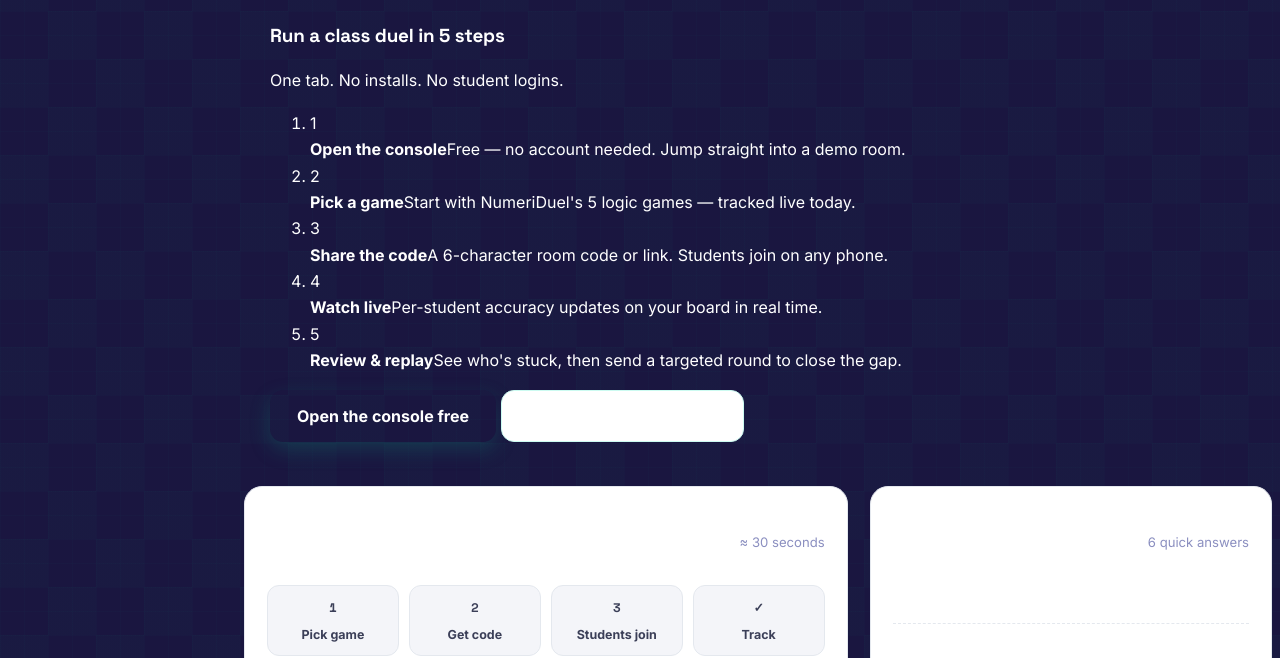
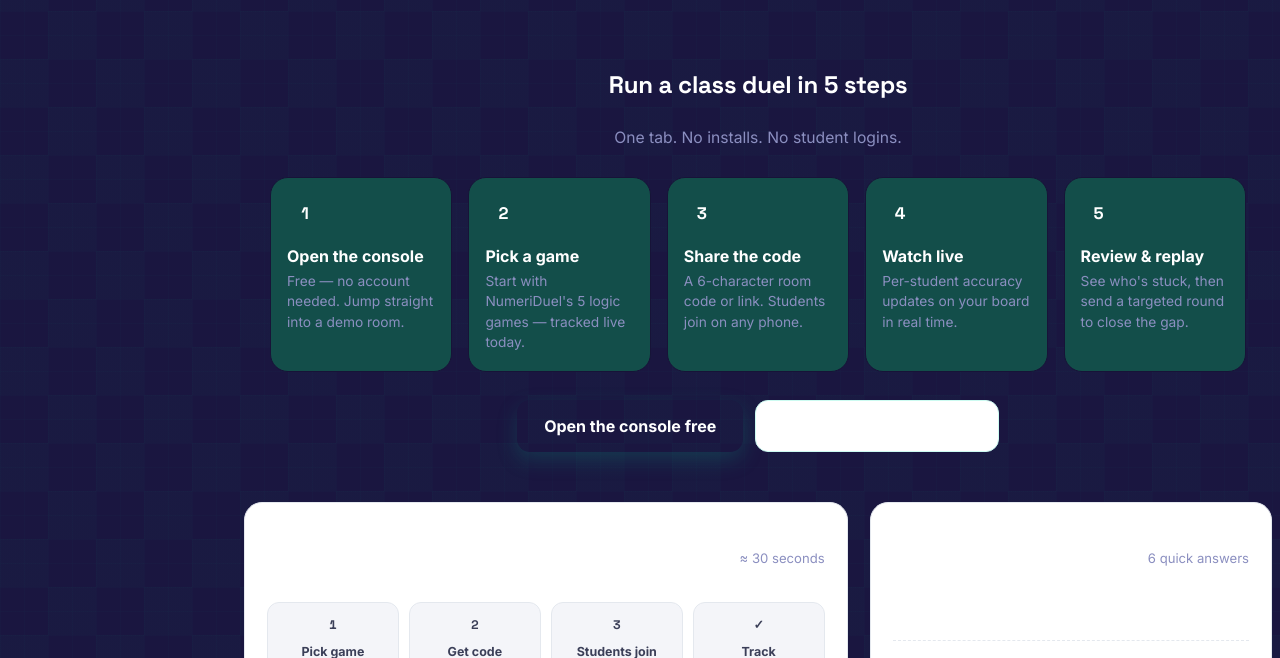
Before and after one commit to eyetoolkit/teachduel-web, a website built with Vite: page index.html in a window 1280 px wide. Shown: the part 853-1511 px from the top of the page. Built offline with nearby package versions, Linux system fonts and the light colour scheme.

Commit message:
teach: add .flow / .hero-try styles (P1)

```diff
--- a/src/home.css
+++ b/src/home.css
@@ -341,3 +341,21 @@ html[data-theme="dark"] body.home-v3 .dtile:hover { border-color: var(--brand-br
 html[data-theme="dark"] body.home-v3 .tier i { background: #2C2F52; }
 html[data-theme="dark"] body.home-v3 .wrow .rk { color: var(--brand-bright); }
 html[data-theme="dark"] body.home-v3 .wrow.me { color: var(--brand-bright); }
+
+/* Flow . teacher 5-step workflow (P1, 2026-10-01) */
+.home-v3 .flow { padding: 40px 0 6px; }
+.home-v3 .flow-head { text-align: center; margin-bottom: 26px; }
+.home-v3 .flow-head .panel-title { font-size: 1.5rem; }
+.home-v3 .flow-sub { color: var(--mute); margin: 8px 0 0; font-size: .98rem; }
+.home-v3 .flow-steps { list-style: none; margin: 0; padding: 0; display: grid; grid-template-columns: repeat(5, 1fr); gap: 16px; }
+.home-v3 .fstep { background: var(--card); border: 1px solid var(--card-line); border-radius: var(--r-card); padding: 18px 16px; display: flex; flex-direction: column; gap: 14px; transition: transform .16s ease, box-shadow .16s ease; }
+.home-v3 .fstep:hover { transform: translateY(-4px); box-shadow: 0 14px 26px rgba(36, 28, 77, .26); }
+.home-v3 .fnum { width: 36px; height: 36px; border-radius: 50%; background: var(--brand); color: #fff; font-family: var(--disp); font-weight: 700; font-size: 1.05rem; display: grid; place-items: center; }
+.home-v3 .fbody { display: flex; flex-direction: column; gap: 5px; }
+.home-v3 .fbody b { color: #fff; font-size: 1rem; line-height: 1.25; }
+.home-v3 .fbody span { color: var(--mute); font-size: .86rem; line-height: 1.5; }
+.home-v3 .flow-cta { display: flex; justify-content: center; gap: 12px; margin-top: 28px; flex-wrap: wrap; }
+.home-v3 .hero-try { text-align: center; color: var(--mute); font-size: .95rem; margin: 0 0 18px; }
+.home-v3 .hero-try b { color: var(--paper); }
+@media (max-width: 979px) { .home-v3 .flow-steps { grid-template-columns: repeat(3, 1fr); } }
+@media (max-width: 639px) { .home-v3 .flow-steps { grid-template-columns: repeat(2, 1fr); } }
```
